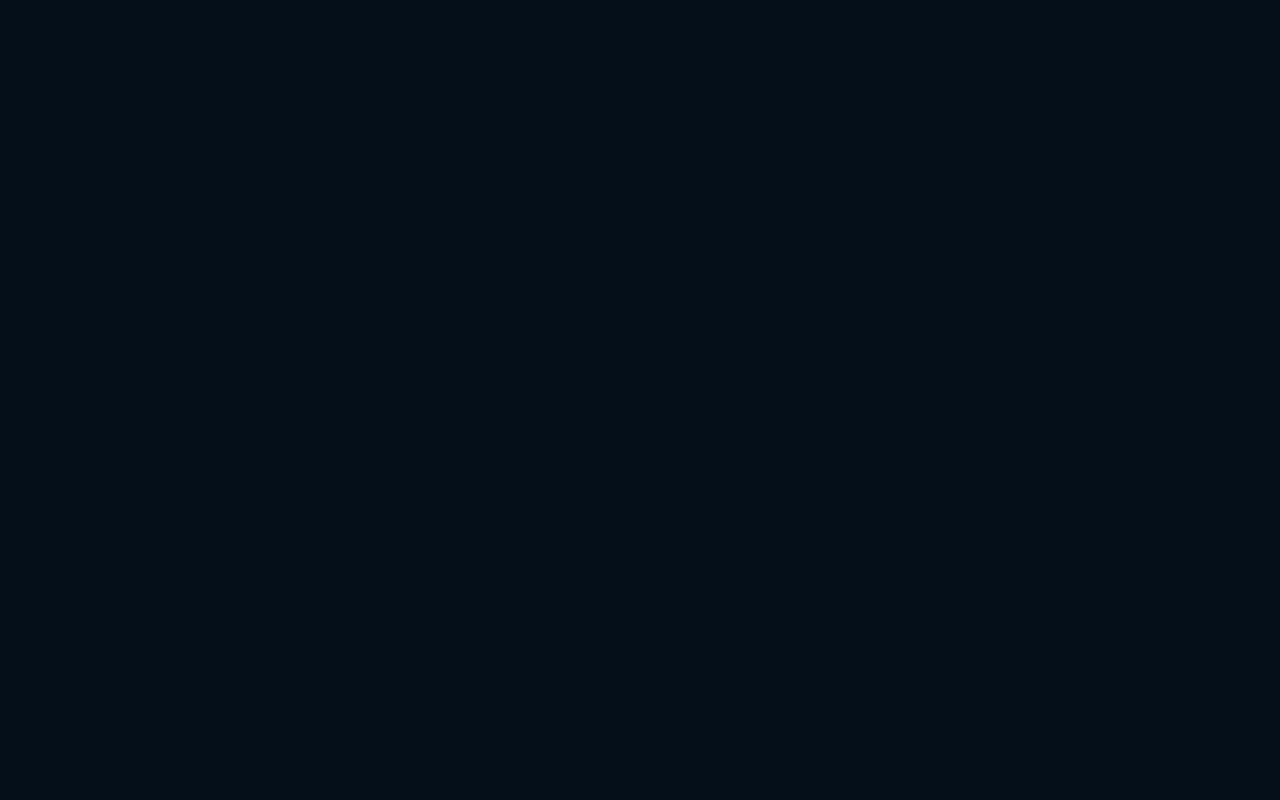
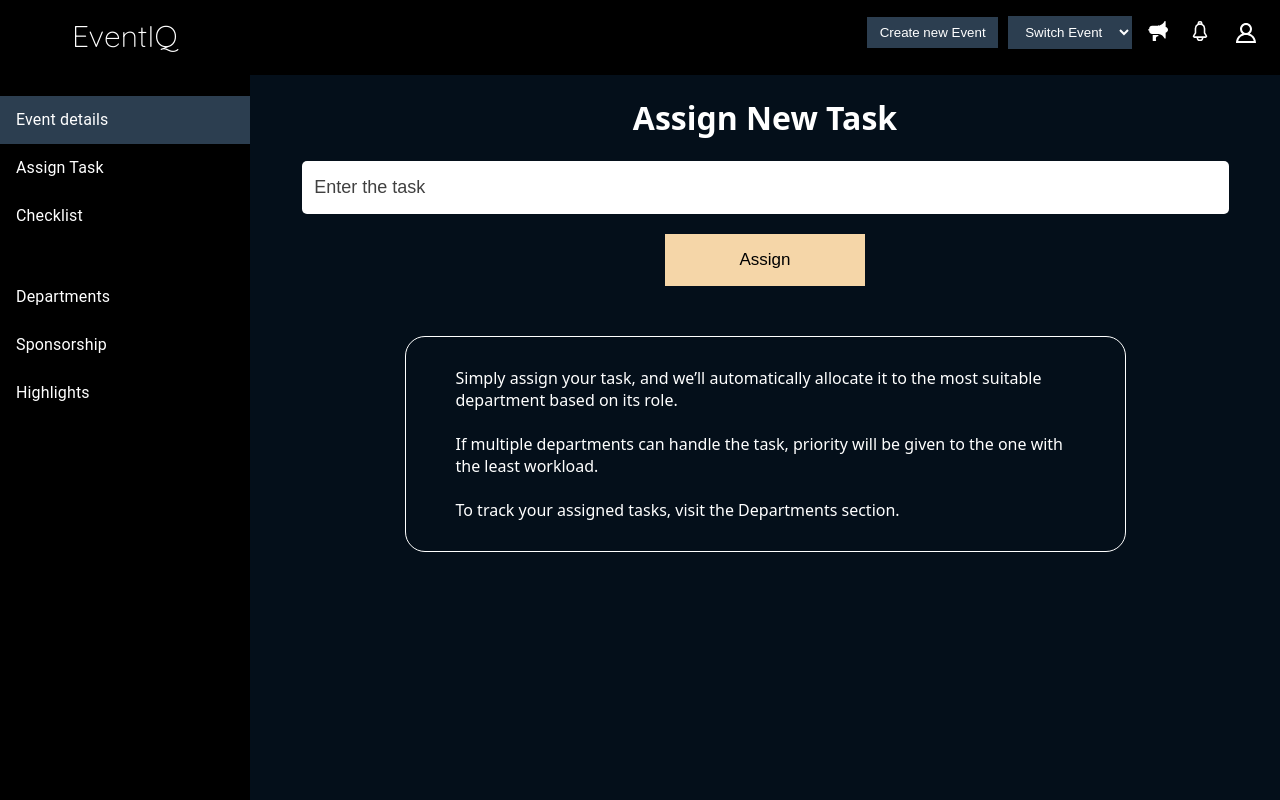
Before and after one commit to Samyak-Vishrani/EventIQ-SPIT_HackXplore, a React (Vite) app: page /assigntask in a window 1280 px wide. Before the commit this address had no page. Built offline with nearby package versions, Linux system fonts and the light colour scheme; some icons are missing.

Commit message:
assign Task done

```diff
--- a/src/App.jsx
+++ b/src/App.jsx
@@ -2,6 +2,7 @@ import {BrowserRouter as Router, Routes, Route} from "react-router-dom";
 import Dashboard from './pages/Dashboard';
 import Login from './pages/Login';
 import Register from './pages/Register';
+import AssignTask from "./pages/AssignTask";
 
 function App() {
 
@@ -11,6 +12,7 @@ function App() {
         <Route path="/dashboard" element={<Dashboard />} />
         <Route path="/login" element={<Login />} />
         <Route path="/register" element={<Register />} />
+        <Route path="/assigntask" element={<AssignTask />} />
       </Routes>
     </Router>
   )
--- /dev/null
+++ b/src/pages/AssignTask.jsx
@@ -0,0 +1,29 @@
+import React from 'react'
+import ResponsiveAppBar from '../components/Navbar'
+import Sidebar from '../components/Sidebar'
+import "../styles/assignTask.css"
+
+const AssignTask = () => {
+    return (
+        <div>
+            <ResponsiveAppBar />
+            <Sidebar />
+            <div className='assign-task-container'>
+                <h1>Assign New Task</h1>
+
+                <div className='input-box'>
+                    <input
+                        type="text"
+                        placeholder="Enter the task"
+                        className='task-input'
+                    />
+                    <button>Assign</button>
+                </div>
+
+                <p>Simply assign your task, and we’ll automatically allocate it to the most suitable department based on its role.<br/><br/> If multiple departments can handle the task, priority will be given to the one with the least workload.<br/><br/> To track your assigned tasks, visit the Departments section.</p>
+            </div>
+        </div>
+    )
+}
+
+export default AssignTask
--- /dev/null
+++ b/src/styles/assignTask.css
@@ -0,0 +1,70 @@
+.assign-task-container {
+    width: calc(100% - 250px);
+    height: calc(100vh - 75px);
+    background-color: var(--bg-color);
+    position: absolute;
+    z-index: 500;
+    left: 250px;
+    top: 75px;
+    overflow-y: scroll;
+}
+
+.assign-task-container h1 {
+    color: white;
+    text-align: center;
+    height: fit-content;
+}
+
+.assign-task-container .input-box {
+    width: 100%;
+    height: fit-content;
+    display: flex;
+    flex-direction: column;
+    align-items: center;
+}
+
+.assign-task-container .input-box .task-input {
+    width: 90%;
+    box-sizing: border-box;
+    padding: 2vh 1vw;
+    font-size: 18px;
+    border: none;
+    border-radius: 5px;
+    outline: none;
+}
+
+.assign-task-container .input-box button {
+    width: 200px;
+    padding: 2vh 1vw;
+    margin-top: 20px;
+    background-color: var(--light-red);
+    border: none;
+    outline: none;
+    cursor: pointer;
+    font-size: 17px;
+    transition: all 0.5s ease;
+}
+
+.assign-task-container .input-box button:hover{
+    background-color: rgb(71, 207, 71);
+}
+
+.task-input::placeholder {
+    color: rgb(64, 64, 64);
+}
+
+.assign-task-container p {
+    width: 70%;
+    height: auto;
+    border: 1px solid rgb(255, 255, 255);
+    margin: 0vh auto;
+    margin-top: 50px;
+    border-radius: 20px;
+    padding: 30px 50px;
+    box-sizing: border-box;
+    color: white;
+}
+
+.assign-task-container p:hover{
+    background-color: black;
+}
```
